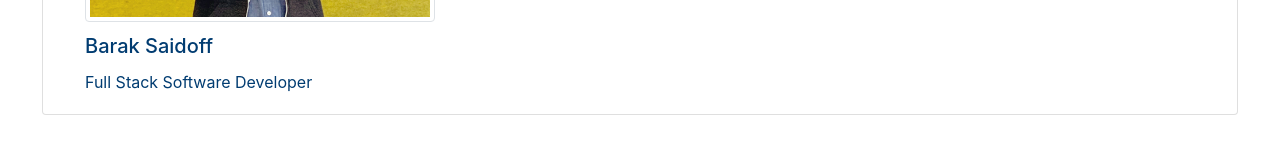
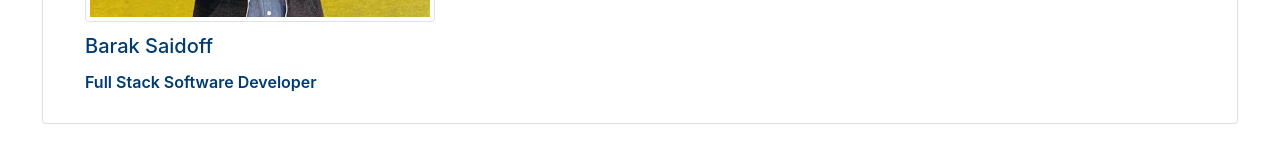
Before and after one commit to Barak-S/NCHS-Project, a React (Create React App) app: page /contact in a window 1280 px wide. Shown: the part 468-628 px from the top of the page. Built offline with nearby package versions, Linux system fonts and the light colour scheme.

Commit message:
contact description

```diff
--- a/src/Contact.js
+++ b/src/Contact.js
@@ -15,7 +15,7 @@ export default function Contact(){
                                 <Col xs={8} md={4}>
                                 <Image src="../headshot.png" thumbnail />
                                 <Card.Title style={{paddingTop:12, color: "#013C71"}}>Barak Saidoff</Card.Title>
-                                <Card.Text style={{color: "#013C71"}}>Full Stack Software Developer</Card.Text>
+                                <Card.Text style={{color: "#013C71", fontWeight: "600", paddingBottom:8.5}}>Full Stack Software Developer</Card.Text>
                                 </Col>
                                 <Col>
                                 <p style={{color: "#013C71"}}>Experienced in Ruby on Rails, JavaScript and ReactJS/ React Native based programming. Background in sales, financial services, and military leadership.</p>
```
